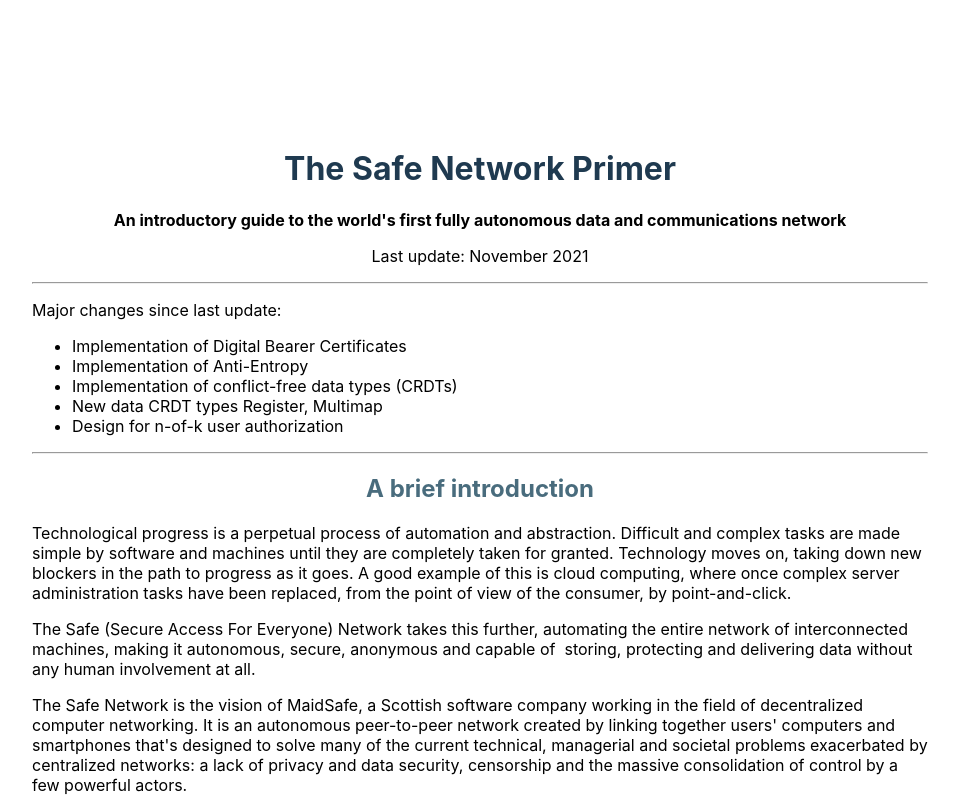
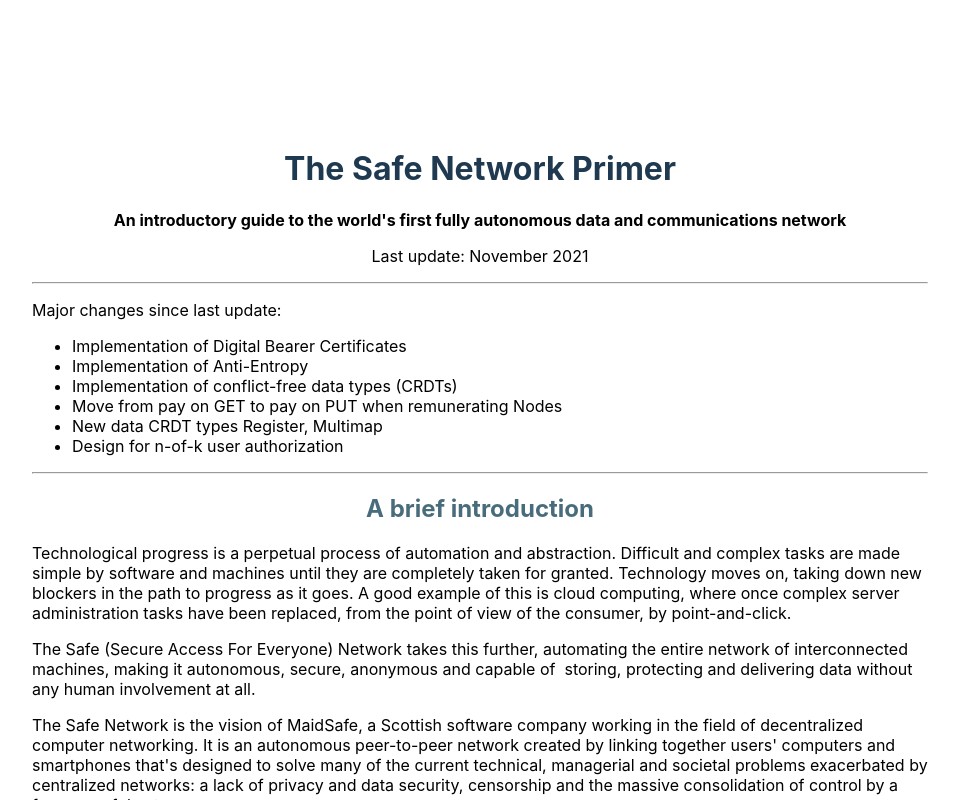
Before and after one commit to safenetwork/primer.safenetwork.org, a React (Create React App) app: page / in a window 1280 px wide. Shown: the top 800 px of the page, without its empty margins (160-1119 px from the left). Built offline with nearby package versions, Linux system fonts and the light colour scheme; the HTML template or start-up script is replaced by a standard one.

Commit message:
Update Header.js

```diff
--- a/src/Header.js
+++ b/src/Header.js
@@ -15,6 +15,7 @@
                     <li>Implementation of Digital Bearer Certificates </li>
                     <li>Implementation of Anti-Entropy </li>
                     <li>Implementation of conflict-free data types (CRDTs)</li>
+                    <li>Move from pay on GET to pay on PUT when remunerating Nodes</li>
                     <li>New data CRDT types Register, Multimap</li>
                     <li>Design for n-of-k user authorization</li>
 
```
